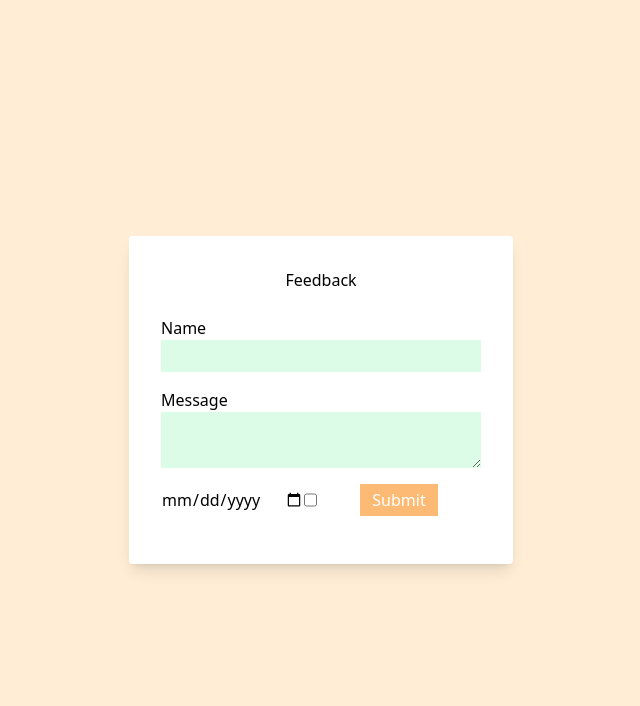
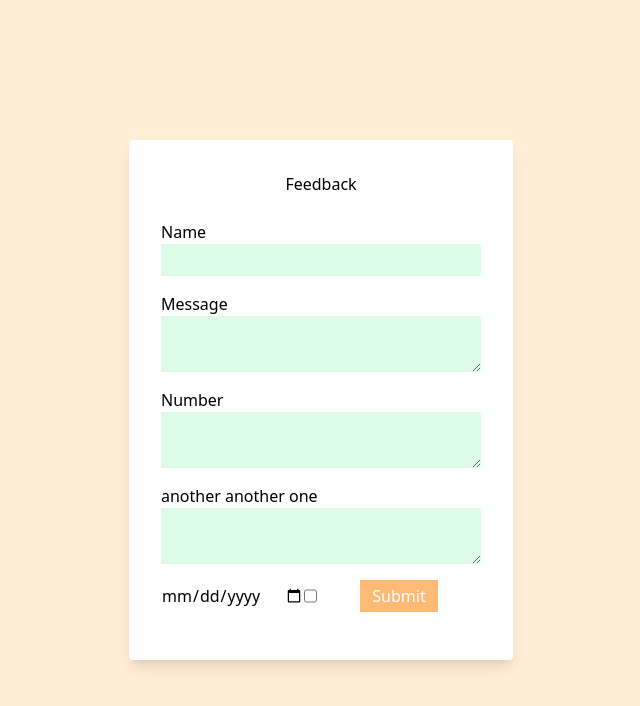
Before and after one commit to teaphrog/research-STM-DGSTest, a plain HTML site: page index.html in a window 1280 px wide. Shown: the whole page, without its empty margins (319-959 px from the left). Drawn offline with nearby package versions, Linux system fonts and the light colour scheme.

Commit message:
Add files via upload

```diff
--- a/index.html
+++ b/index.html
@@ -2,9 +2,8 @@
 <html lang="en">
 <head>
     <meta charset="UTF-8">
-    <meta http-equiv="X-UA-Compatible" content="IE=edge">
     <meta name="viewport" content="width=device-width, initial-scale=1.0">
-    <title>HTML to Sheets</title>
+    <title>Group 2 Research Survey</title>
        <script src="https://cdn.tailwindcss.com" defer></script>
 </head>
 <body>
@@ -23,7 +22,14 @@
             <label class="field-label" for="password">Message</label>
             <textarea class="bg-green-100 px-2 py-1 outline-none" type="text" name="Message" id="Message"></textarea>
           </div>
-
+          <div class="flex flex-col w-full mb-4">
+            <label class="field-label" for="password">Number</label>
+            <textarea class="bg-green-100 px-2 py-1 outline-none" type="text" name="Number" id="Number"></textarea>
+          </div>
+          <div class="flex flex-col w-full mb-4">
+            <label class="field-label" for="password">another another one</label>
+            <textarea class="bg-green-100 px-2 py-1 outline-none" type="text" name="another another one" id="another another one"></textarea>
+          </div>
 
           <input type="date" name="Time" id="">
           <input type="checkbox" name="Check" value="true" id="">
```
